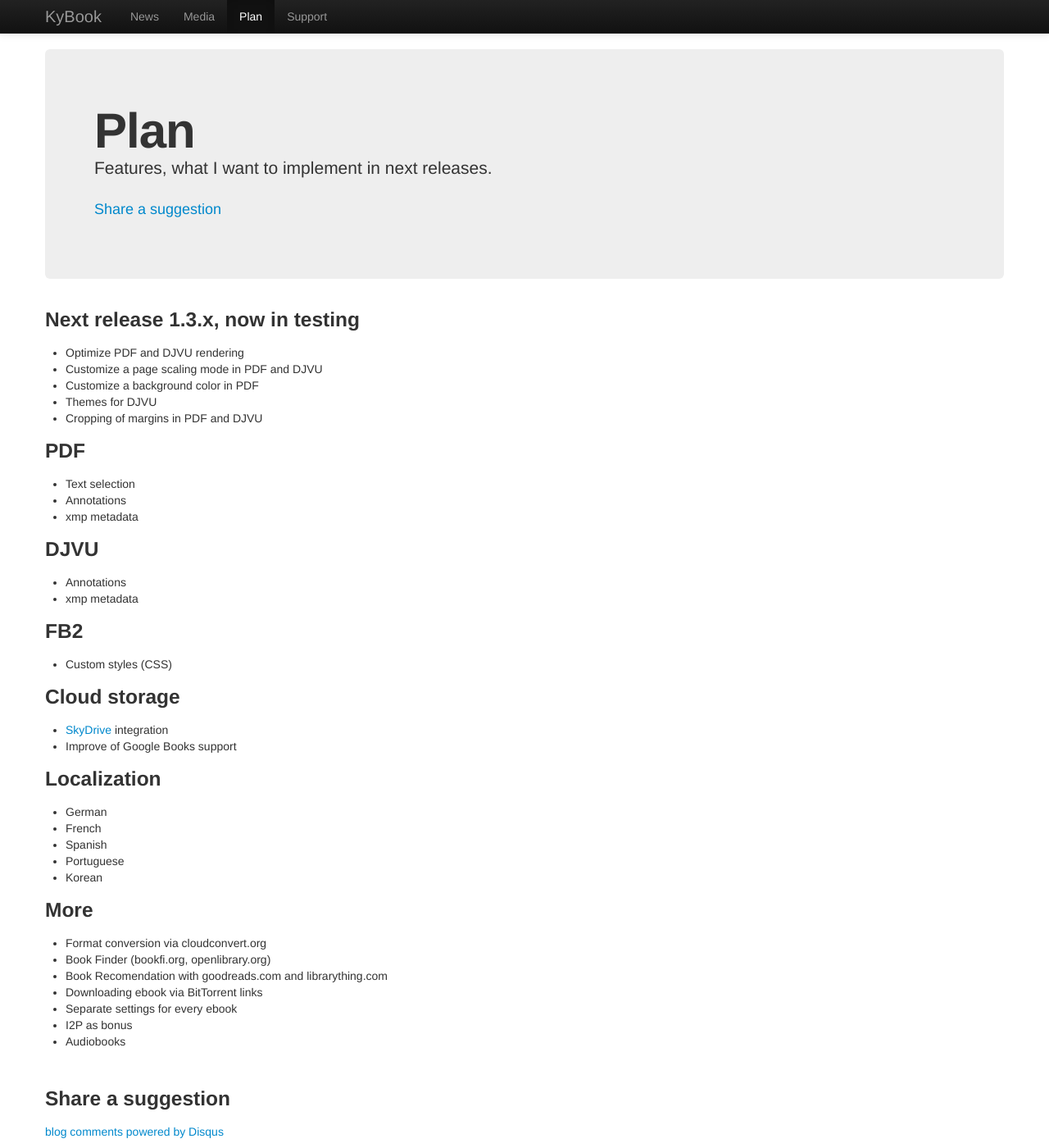
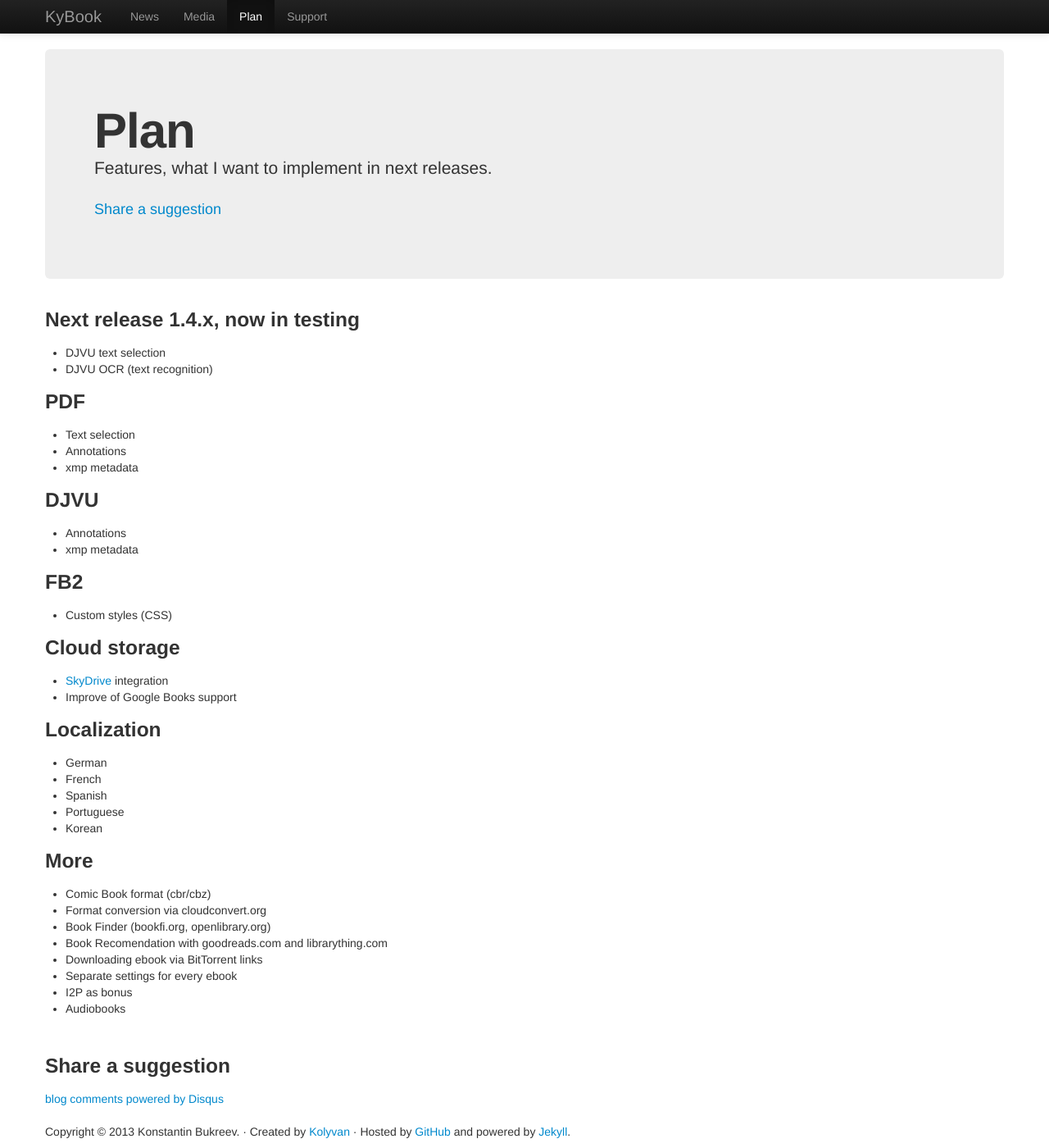
Before and after one commit to kolyvan/kolyvan.github.com, a Jekyll site: the page built from kybook/plan.html, in a window 1280 px wide and 1400 px high. Shown: the whole window at 82% size. Built offline with Jekyll 4.4.1, drawn with Linux system fonts in a browser that asks for light colours; nearby versions of some CDN libraries; comment, search, counter and statistics services are not loaded.

Commit message:
update kybook news and plan

```diff
--- a/kybook/plan.html
+++ b/kybook/plan.html
@@ -9,13 +9,10 @@
     <p> <a href="#disqus_thread">Share a suggestion</a> </p>
 </div>
 
-<h3>Next release 1.3.x, now in testing </h3>
+<h3>Next release 1.4.x, now in testing </h3>
 <ul>
-	<li>Optimize PDF and DJVU rendering</li>
-	<li>Customize a page scaling mode in PDF and DJVU</li>
-	<li>Customize a background color in PDF</li>
-	<li>Themes for DJVU</li>
-	<li>Cropping of margins in PDF and DJVU</li>
+	<li>DJVU text selection</li>
+	<li>DJVU OCR (text recognition)</li>
 </ul>
 <div>
 
@@ -55,6 +52,7 @@
 
 <h3>More</h3>
 <ul>
+	<li>Comic Book format (cbr/cbz) </li>
 	<li>Format conversion via cloudconvert.org</li>
 	<li>Book Finder (bookfi.org, openlibrary.org)</li>
 	<li>Book Recomendation with goodreads.com and librarything.com</li>
```
Also changed, not shown: kybook/news/_posts/2013-10-24-appstore132.html (added, +14 -0 lines).
